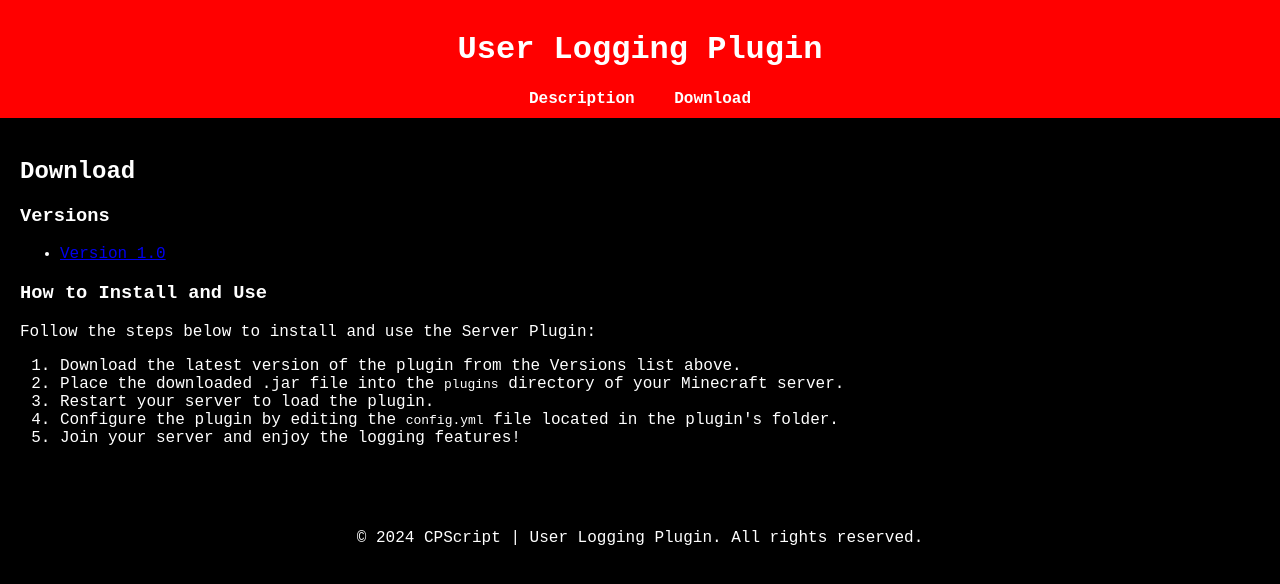
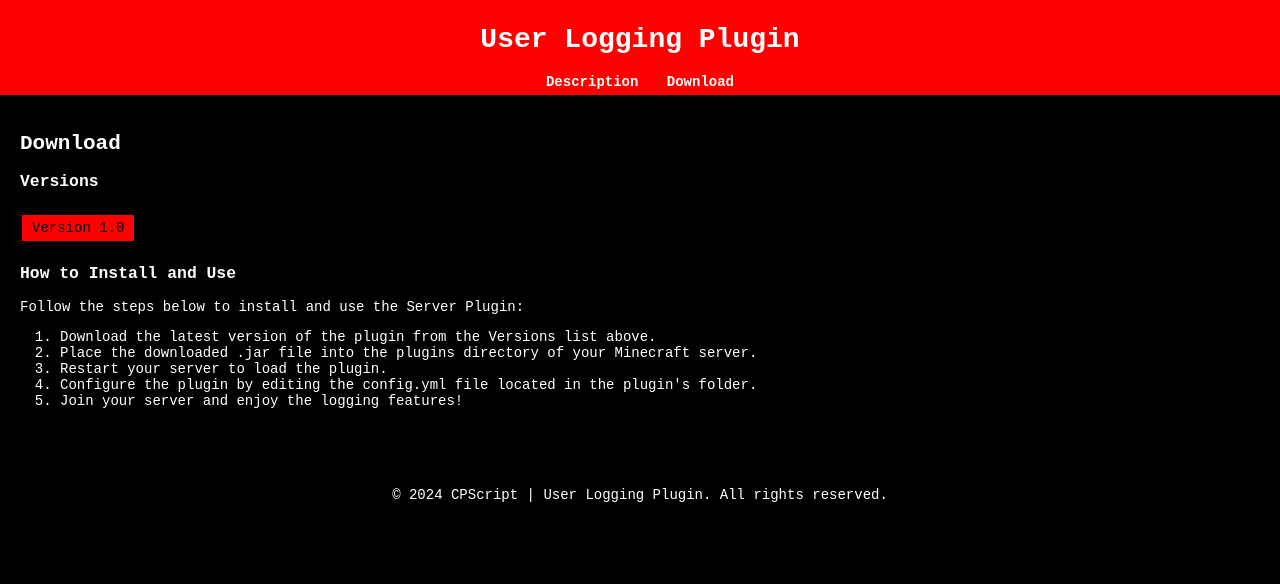
Before and after one commit to CPScript/logging-plugin, a plain HTML site: page docs/download.html in a window 1280 px wide. Drawn offline with Linux system fonts and the light colour scheme.

Commit message:
Update styles.css

```diff
--- a/docs/styles.css
+++ b/docs/styles.css
@@ -4,18 +4,19 @@
     font-family: 'Courier New', Courier, monospace;
     margin: 0;
     padding: 0;
+    font-size: 14px; /* Smaller text */
 }
 
 .navbar {
     background-color: red;
-    padding: 10px;
+    padding: 5px; /* Shorter navigation bar */
     text-align: center;
 }
 
 .nav-link {
     color: white;
     text-decoration: none;
-    margin: 0 15px;
+    margin: 0 10px;
     font-weight: bold;
 }
 
@@ -25,6 +26,25 @@
 
 .content {
     padding: 20px;
+}
+
+.version-list {
+    list-style-type: none;
+    padding: 0;
+}
+
+.version-button {
+    background-color: red;
+    color: black;
+    padding: 5px 10px;
+    text-decoration: none;
+    display: inline-block;
+    margin: 5px 0;
+    border: 2px solid black;
+}
+
+.version-button:hover {
+    background-color: darkred;
 }
 
 .button {
```
